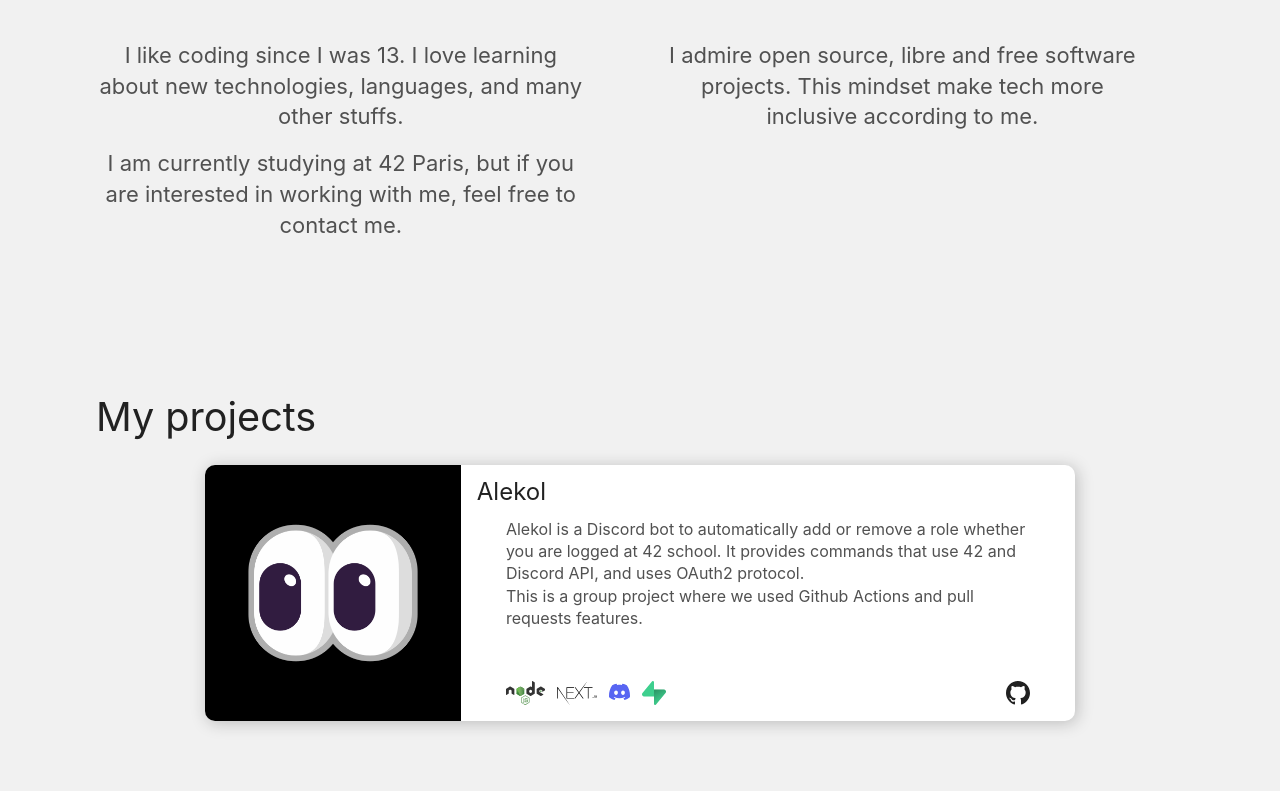
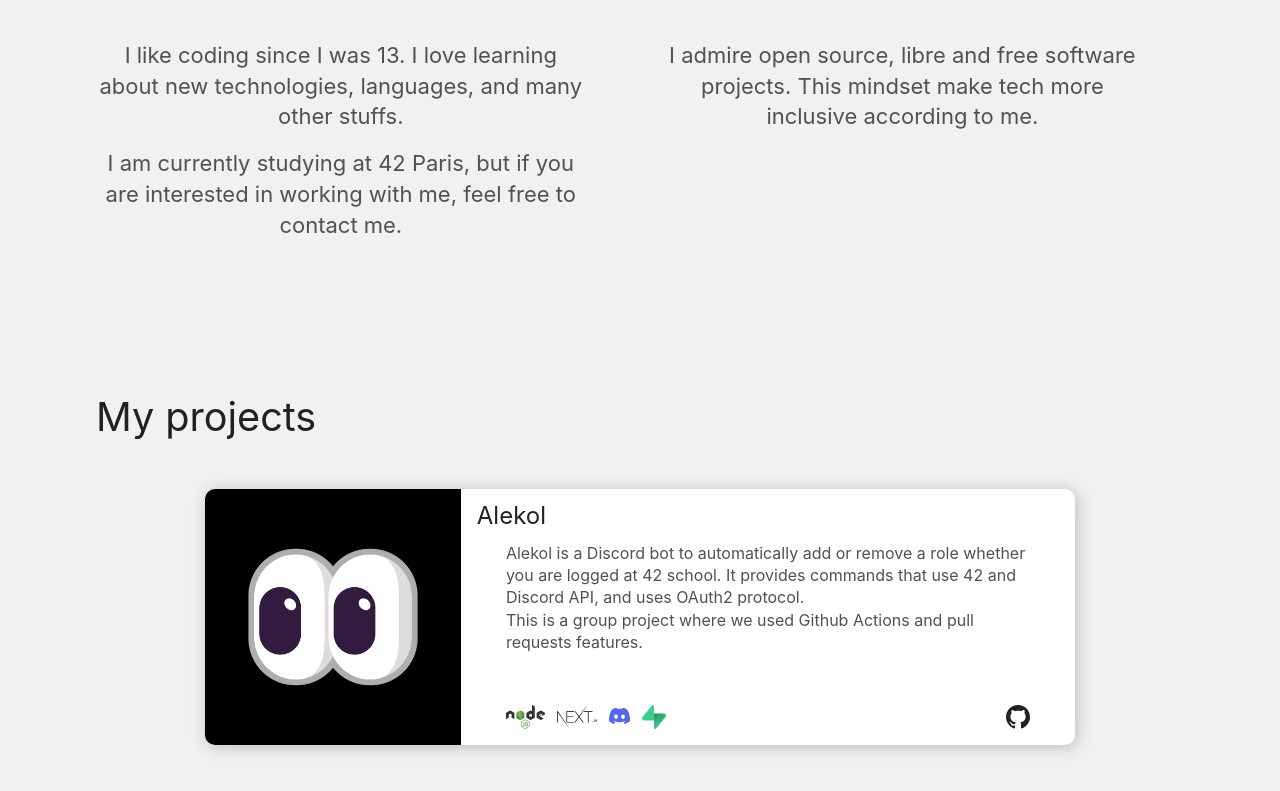
Before and after one commit to valfur03/portfolio, a Next.js app: page / in a window 1280 px wide. Shown: the part 820-1611 px from the top of the page. Built offline with nearby package versions, Linux system fonts and the light colour scheme; no server answers.

Commit message:
feat: add margins betweenc cards

```diff
--- a/components/my-projects.module.scss
+++ b/components/my-projects.module.scss
@@ -1,5 +1,5 @@
 .container {
-	margin-top: 72px;
+	margin: 72px 0;
 }
 
 .projects {
--- a/components/project-card.module.scss
+++ b/components/project-card.module.scss
@@ -1,4 +1,5 @@
 .container {
+	margin: 24px 0;
 	border-radius: 10px;
 	box-shadow: 2px 2px 16px rgba(33, 33, 33, 0.25);
 	width: 80%;
```
